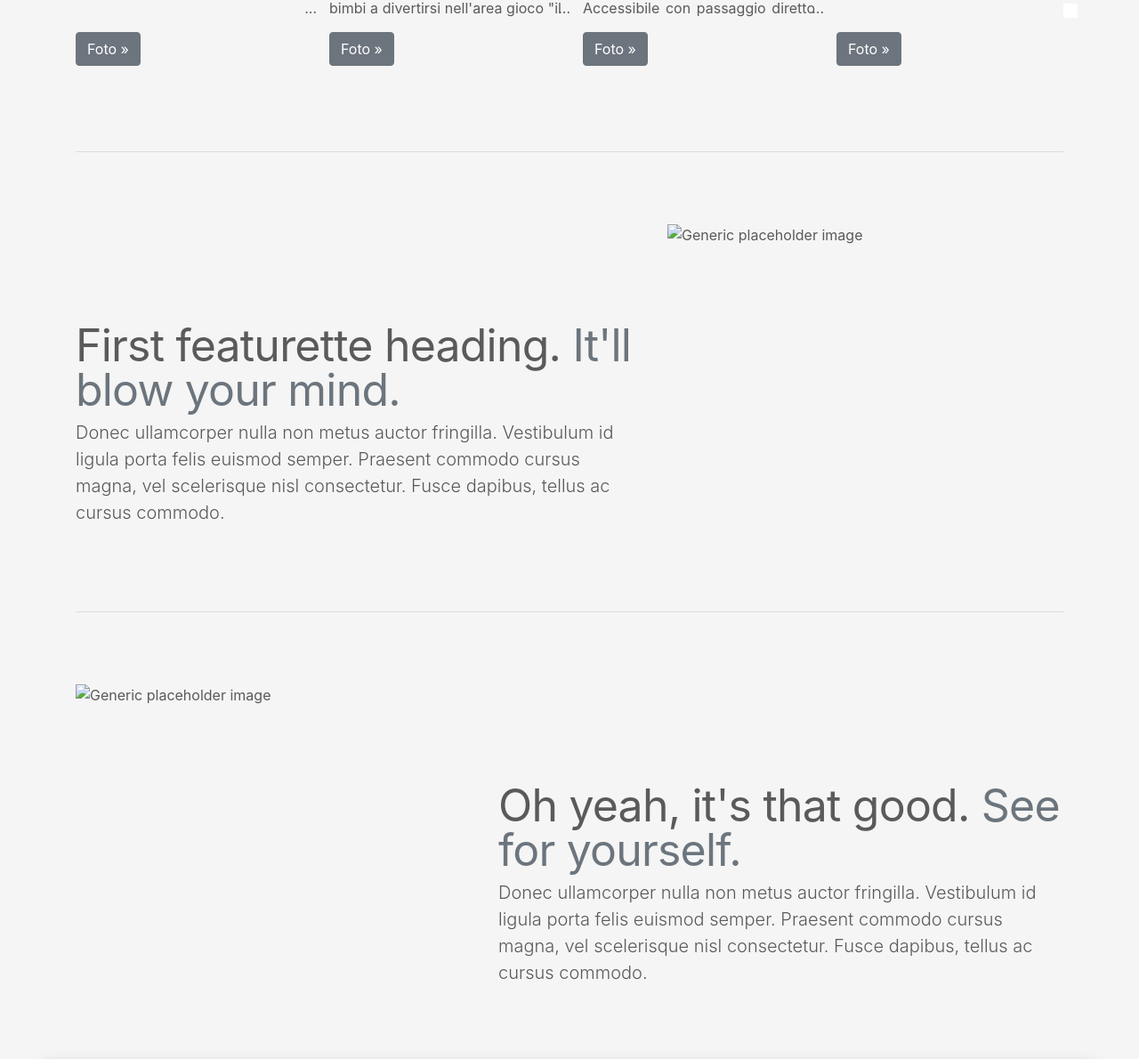
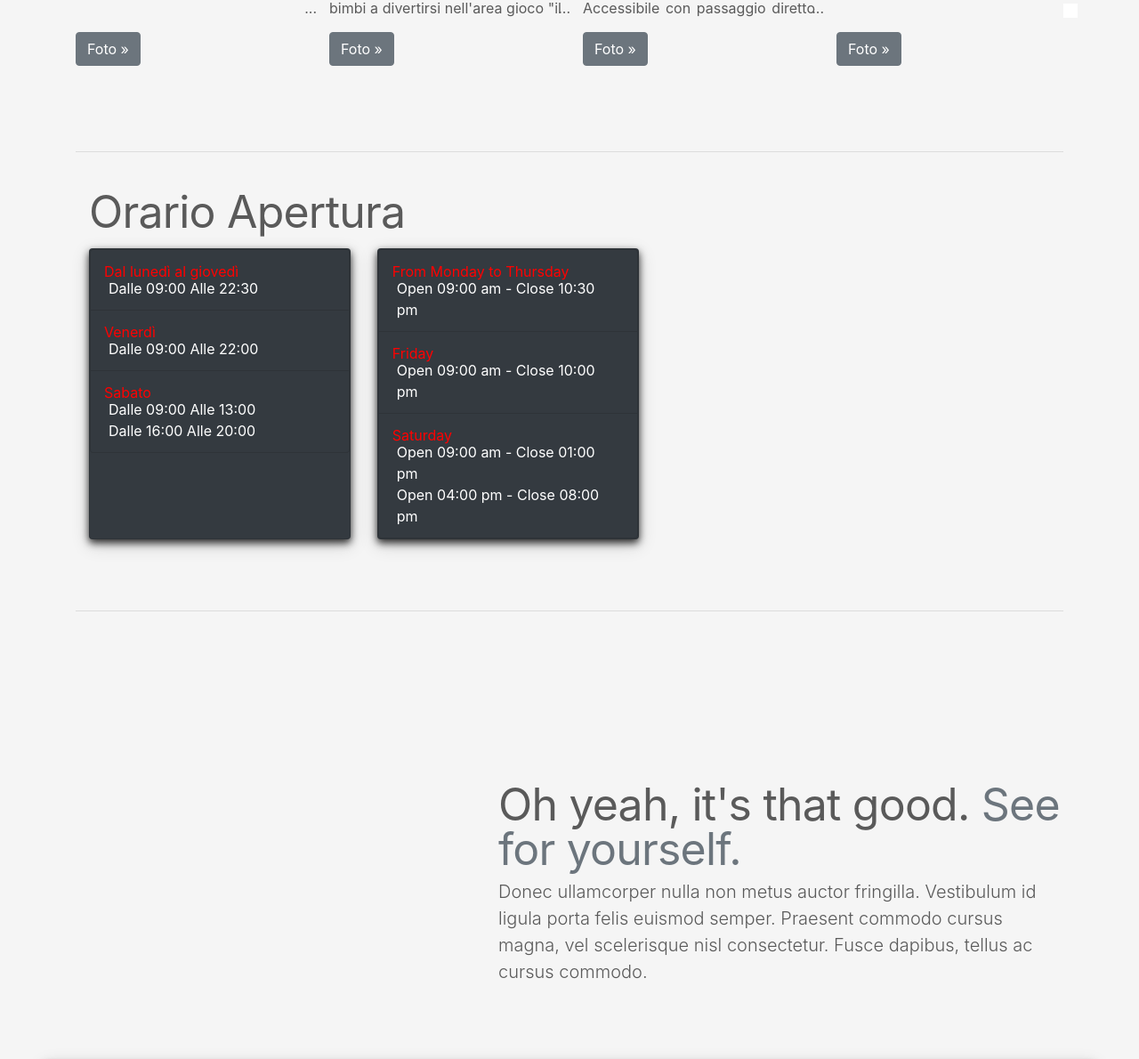
Before and after one commit to coltrida/bodyLineCortona, a Laravel app: page / in a window 1280 px wide. Shown: the part 1444-2634 px from the top of the page at 89% size. Run offline with Laravel 8, Linux system fonts and the light colour scheme; some libraries are stand-ins or nearby versions.

Commit message:
inserimento orario apertura

```diff
--- a/resources/views/home.blade.php
+++ b/resources/views/home.blade.php
@@ -134,22 +134,61 @@
                         &nbsp
                     @endfor
                 </p>
-                <p><a class="btn btn-secondary" href="#" role="button">Foto &raquo;</a></p>
+                <p id="orario"><a class="btn btn-secondary" href="#" role="button">Foto &raquo;</a></p>
             </div><!-- /.col-lg-4 -->
-        </div><!-- /.row -->
+        </div ><!-- /.row -->
 
         <!-- START THE FEATURETTES -->
 
-        <hr class="featurette-divider">
+        <hr  class="featurette-divider">
 
-        <div class="row featurette">
-            <div class="col-md-7">
-                <h2 class="featurette-heading">First featurette heading. <span class="text-muted">It'll blow your mind.</span></h2>
-                <p class="lead">Donec ullamcorper nulla non metus auctor fringilla. Vestibulum id ligula porta felis euismod semper. Praesent commodo cursus magna, vel scelerisque nisl consectetur. Fusce dapibus, tellus ac cursus commodo.</p>
+        <div >
+            <div  class="col-md-7" style="margin-top: -70px">
+                <h2  class="featurette-heading">Orario Apertura</h2>
+                <p class="lead">
+
+                    <div class="card-deck ">
+
+                        <div class="card bg-dark text-white" style="width: 18rem; box-shadow: 0 4px 8px 0 rgba(0, 0, 0, 0.8), 0 6px 20px 0 rgba(0, 0, 0, 0.19);">
+
+                                <li class="list-group-item bg-dark text-white">
+                                    <p style="color: red; margin: 0 0 -5px -5px">Dal lunedì al giovedì</p>
+                                    Dalle 09:00 Alle 22:30
+                                </li>
+                                <li class="list-group-item bg-dark text-white">
+                                    <p style="color: red; margin: 0 0 -5px -5px">Venerdì</p>
+                                    Dalle 09:00 Alle 22:00
+                                </li>
+                                <li class="list-group-item bg-dark text-white">
+                                    <p style="color: red; margin: 0 0 -5px -5px">Sabato</p>
+                                    Dalle 09:00 Alle 13:00<br>Dalle 16:00 Alle 20:00
+                                </li>
+                            </ul>
+                        </div>
+
+                        <div class="card bg-dark text-white" style="width: 18rem; box-shadow: 0 4px 8px 0 rgba(0, 0, 0, 0.8), 0 6px 20px 0 rgba(0, 0, 0, 0.19);">
+
+                                <li class="list-group-item bg-dark text-white">
+                                    <p style="color: red; margin: 0 0 -5px -5px">From Monday to Thursday</p>
+                                    Open 09:00 am - Close 10:30 pm
+                                </li>
+                                <li class="list-group-item bg-dark text-white">
+                                    <p style="color: red; margin: 0 0 -5px -5px">Friday</p>
+                                    Open 09:00 am - Close 10:00 pm
+                                </li>
+                                <li class="list-group-item bg-dark text-white">
+                                    <p style="color: red; margin: 0 0 -5px -5px">Saturday</p>
+                                    Open 09:00 am - Close 01:00 pm <br>Open 04:00 pm - Close 08:00 pm
+                                </li>
+                            </ul>
+
+                        </div>
+
+                    </div>
+
+                </p>
             </div>
-            <div class="col-md-5">
-                <img class="featurette-image img-fluid mx-auto" data-src="holder.js/500x500/auto" alt="Generic placeholder image">
-            </div>
+
         </div>
 
         <hr class="featurette-divider">
@@ -160,7 +199,7 @@
                 <p class="lead">Donec ullamcorper nulla non metus auctor fringilla. Vestibulum id ligula porta felis euismod semper. Praesent commodo cursus magna, vel scelerisque nisl consectetur. Fusce dapibus, tellus ac cursus commodo.</p>
             </div>
             <div class="col-md-5 order-md-1">
-                <img class="featurette-image img-fluid mx-auto" data-src="holder.js/500x500/auto" alt="Generic placeholder image">
+                <img class="featurette-image img-fluid mx-auto" data-src="holder.js/500x500/auto" >
             </div>
         </div>
     </div><!-- /.container -->
--- a/resources/views/template/layout.blade.php
+++ b/resources/views/template/layout.blade.php
@@ -172,7 +172,7 @@
 <header>
     <nav class="navbar navbar-expand-md navbar-dark fixed-top bg-dark">
         <a class="navbar-brand" href="#" style="border:0;padding:0">
-            <img src="{{asset('images/logo.jpg')}}" alt="logo" height="60">
+            <img src="{{asset('images/blogo.png')}}" alt="logo" height="80">
         </a>
         <button class="navbar-toggler" type="button" data-toggle="collapse" data-target="#navbarCollapse" aria-controls="navbarCollapse" aria-expanded="false" aria-label="Toggle navigation">
             <span class="navbar-toggler-icon"></span>
@@ -192,10 +192,10 @@
                     <a class="nav-link" href="{{route('lista.staff')}}">Staff</a>
                 </li>
                 <li class="nav-item">
-                    <a class="nav-link" href="#two">Listino</a>
+                    <a class="nav-link" href="{{route('info.listino')}}">Listino</a>
                 </li>
                 <li class="nav-item">
-                    <a class="nav-link" href="#two">Orario</a>
+                    <a class="nav-link" href="/#orario">Orario</a>
                 </li>
                 <li class="nav-item">
                     <a class="nav-link" href="#three">Contatti</a>
--- a/routes/web.php
+++ b/routes/web.php
@@ -32,4 +32,7 @@ Route::get('/agenda',  'AgendaController@estrai')->name('agenda');
 Route::get('/staff', 'StaffController@index')->name('lista.staff');
 Route::get('/staff/{staff}',  'StaffController@infostaff')->name('info.staff');
 
+//-----------Listino Controller---------------------------
+Route::get('/listino', 'ListinoController@index')->name('info.listino');
+
 Auth::routes();
```
Also changed, not shown: app/Http/Controllers/AgendaController.php (+29 -0 lines), app/Http/Controllers/ListinoController.php (added, +16 -0 lines), app/Models/Listino.php (added, +10 -0 lines), resources/views/corsi/listacorsi.blade.php (+17 -13 lines), resources/views/listino/infolistino.blade.php (added, +43 -0 lines), database/migrations/2018_04_02_183826_create_listino_table.php (added), public/images/blogo.png (added), public/images/logo.jpg, public/images/logo.png (added), public/images/logo_old.jpg (added).
